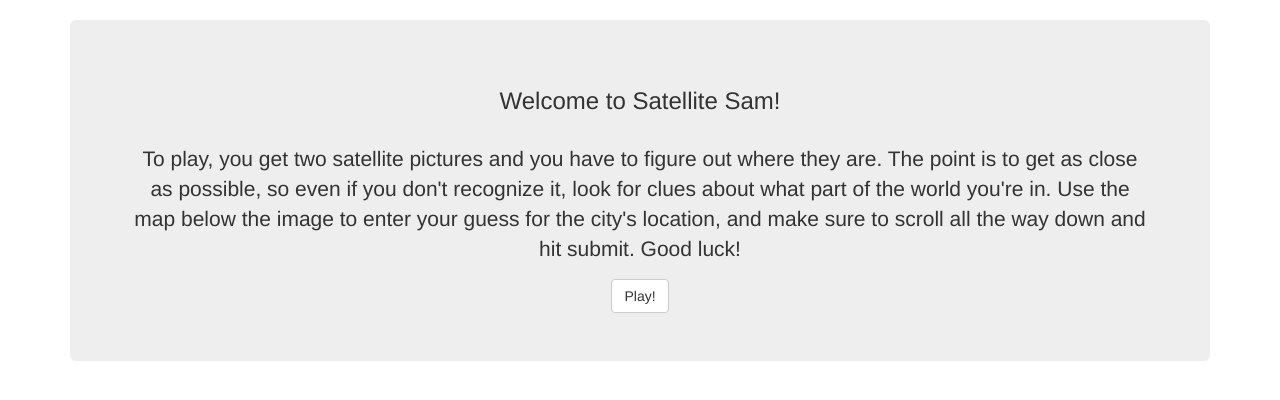
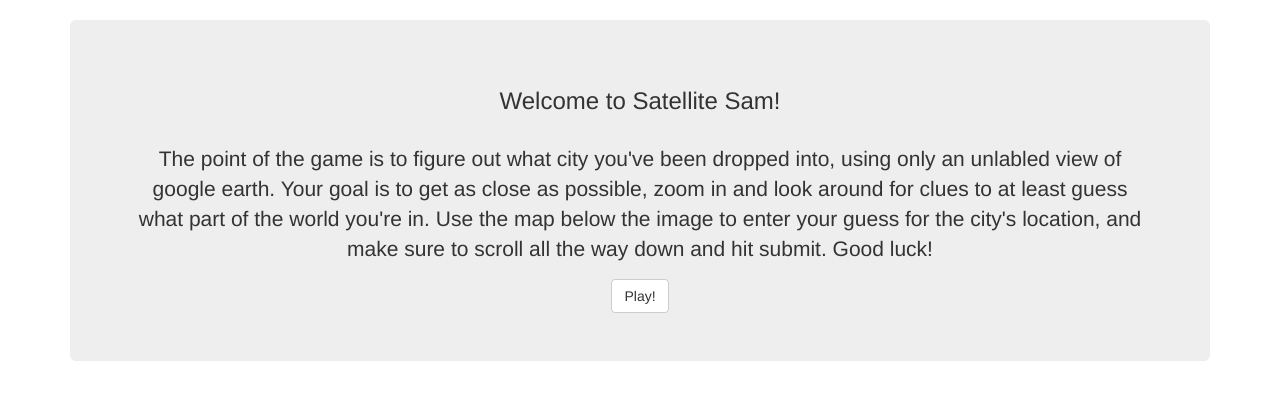
Before and after one commit to cmerenstein/satellite_game, a Django app: page / in a window 1280 px wide. Shown: the part 51-451 px from the top of the page. Run offline with Django 3.2, Linux system fonts and the light colour scheme; some libraries are stand-ins or nearby versions.

Commit message:
updated index

```diff
--- a/templates/index.html
+++ b/templates/index.html
@@ -38,7 +38,7 @@
 	<div class="jumbotron" align="center">
 		<h3>Welcome to Satellite Sam!</h4>
 		<br>
-		<p>To play, you get two satellite pictures and you have to figure out where they are. The point is to get as close as possible, so even if you don't recognize it, look for clues about what part of the world you're in. Use the map below the image to enter your guess for the city's location, and make sure to scroll all the way down and hit submit. Good luck!</p>
+		<p>The point of the game is to figure out what city you've been dropped into, using only an unlabled view of google earth. Your goal is to get as close as possible, zoom in and look around for clues to at least guess what part of the world you're in. Use the map below the image to enter your guess for the city's location, and make sure to scroll all the way down and hit submit. Good luck!</p>
 		<a href="/game"><button class="btn btn-default">Play!</button></a>
 
 
```
